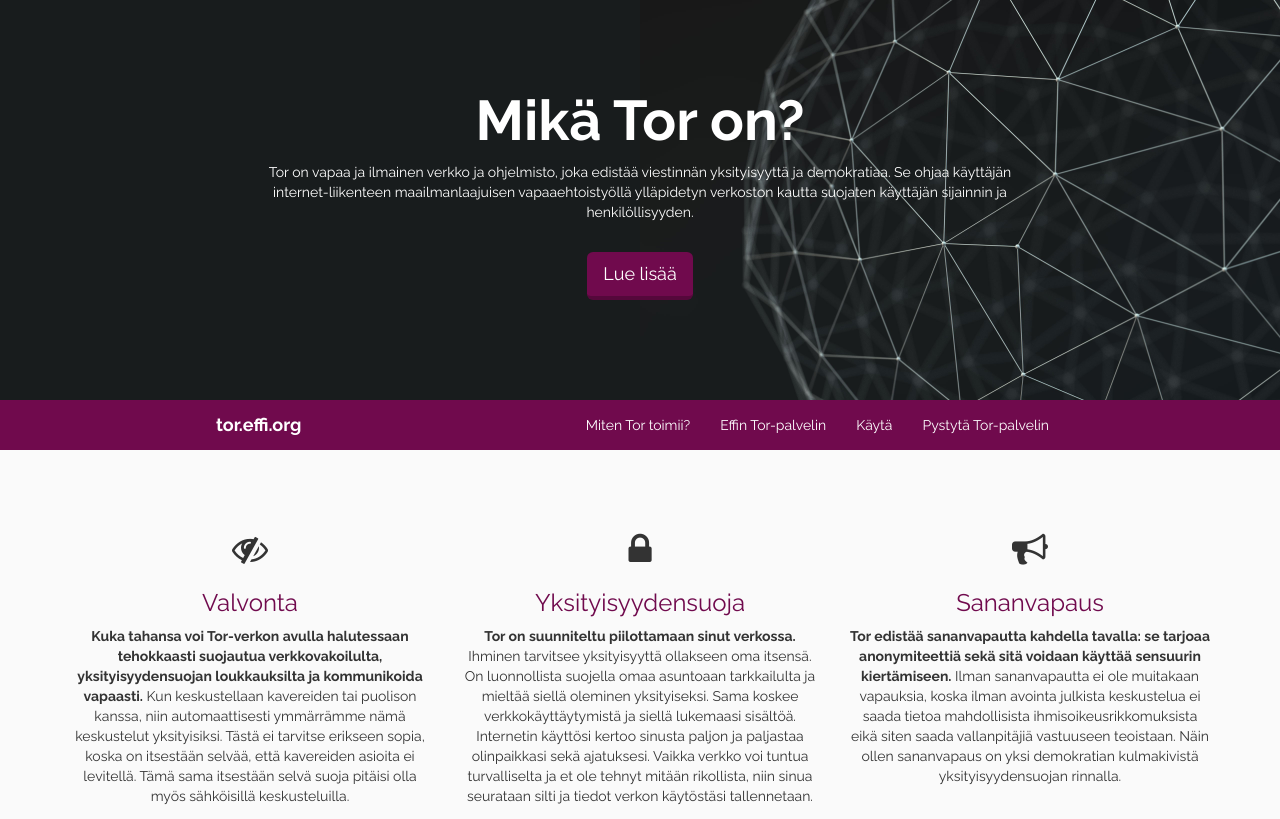
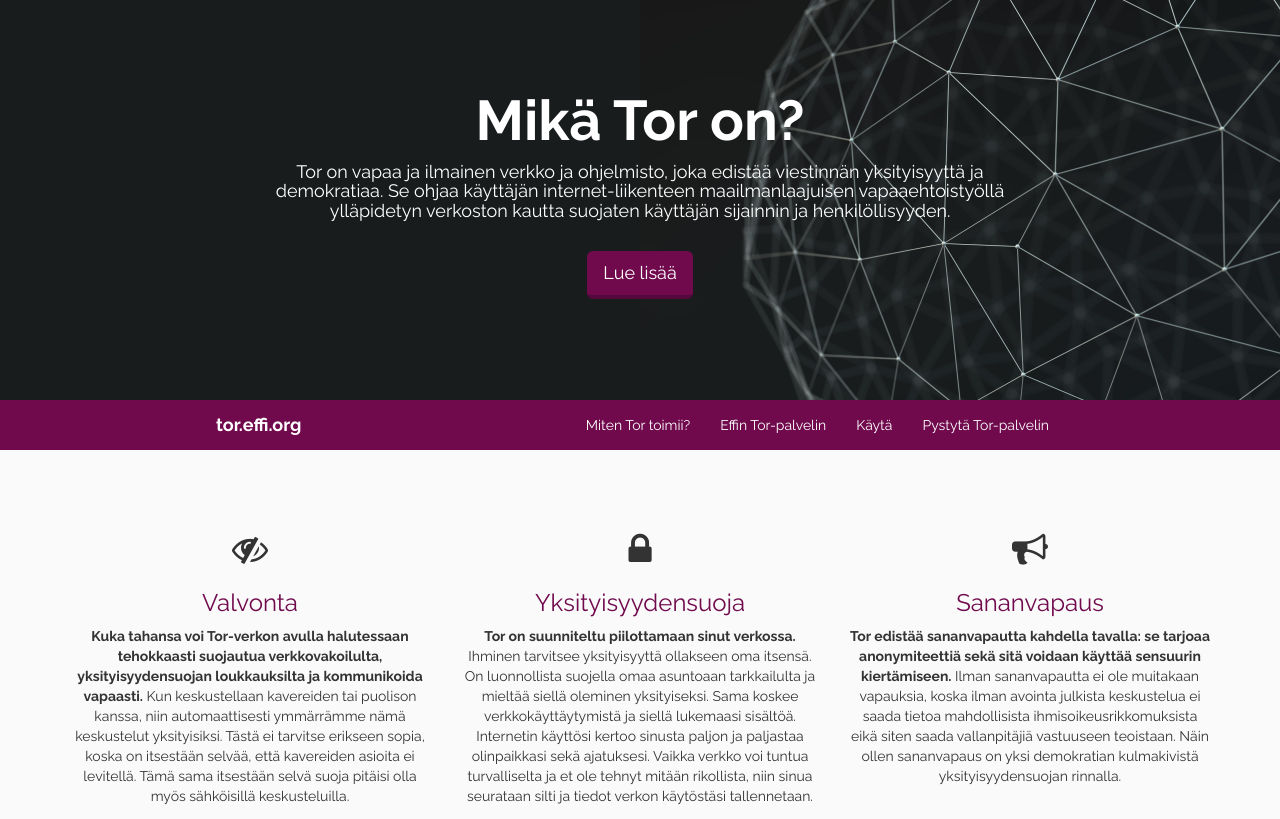
Before and after one commit to timiwahalahti/effi-tor, a plain HTML site: page index.html in a window 1280 px wide. Shown: the top 819 px of the page. Drawn offline with nearby package versions, Linux system fonts and the light colour scheme; some packages are replaced by stand-ins of ours; a script that the page names is missing.

Commit message:
Update index.html
Tag change for header

```diff
--- a/index.html
+++ b/index.html
@@ -25,7 +25,7 @@
         <div class="row">
             <div class="col-md-8 center-block">
               <h1>Mikä Tor on?</h1>
-              <p>Tor on vapaa ja ilmainen verkko ja ohjelmisto, joka edistää viestinnän yksityisyyttä ja demokratiaa. Se ohjaa käyttäjän internet-liikenteen maailmanlaajuisen vapaaehtoistyöllä ylläpidetyn verkoston kautta suojaten käyttäjän sijainnin ja henkilöllisyyden.</p>
+              <h4>Tor on vapaa ja ilmainen verkko ja ohjelmisto, joka edistää viestinnän yksityisyyttä ja demokratiaa. Se ohjaa käyttäjän internet-liikenteen maailmanlaajuisen vapaaehtoistyöllä ylläpidetyn verkoston kautta suojaten käyttäjän sijainnin ja henkilöllisyyden.</h4>
               <br>
               <a href="index.html#pointswrap" data-scroll data-options="offset:35;"><button type="button" class="btn btn-lg btn-primary">Lue lisää</button></a>
             </div>
```
